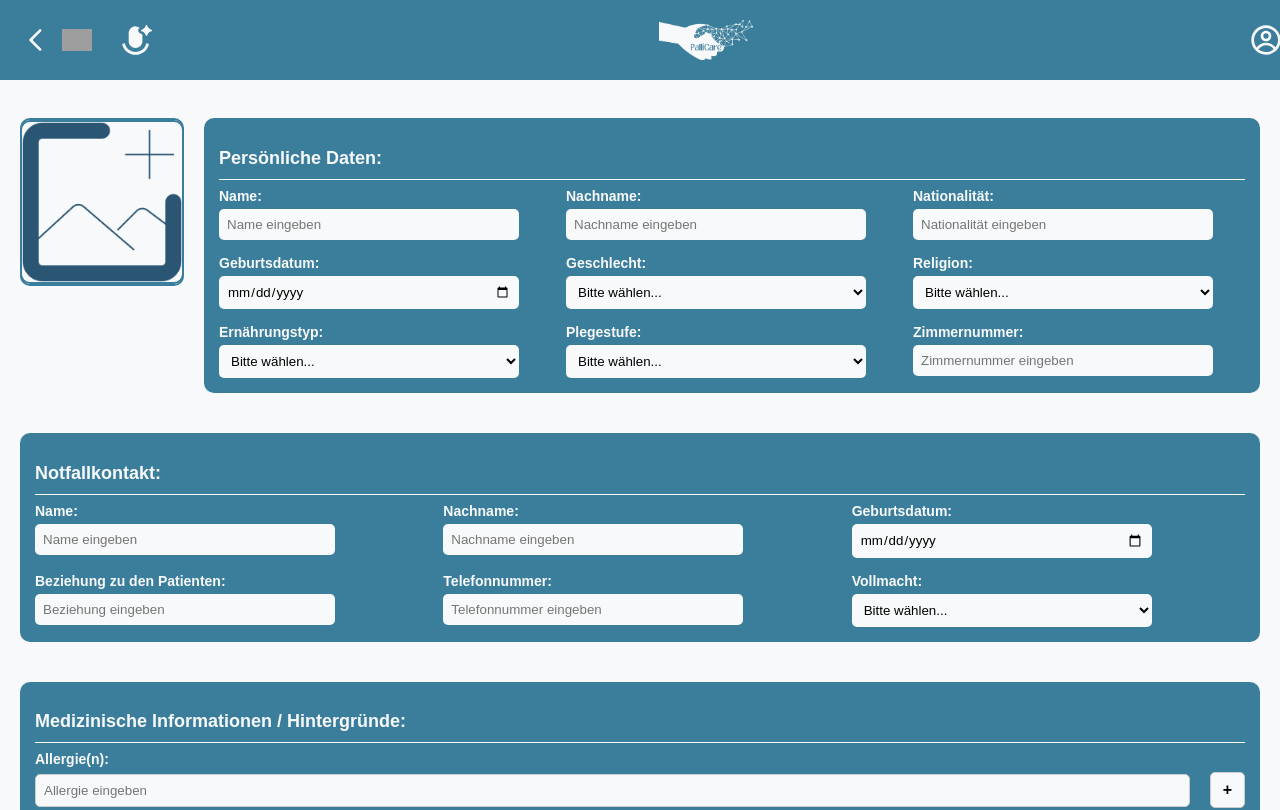
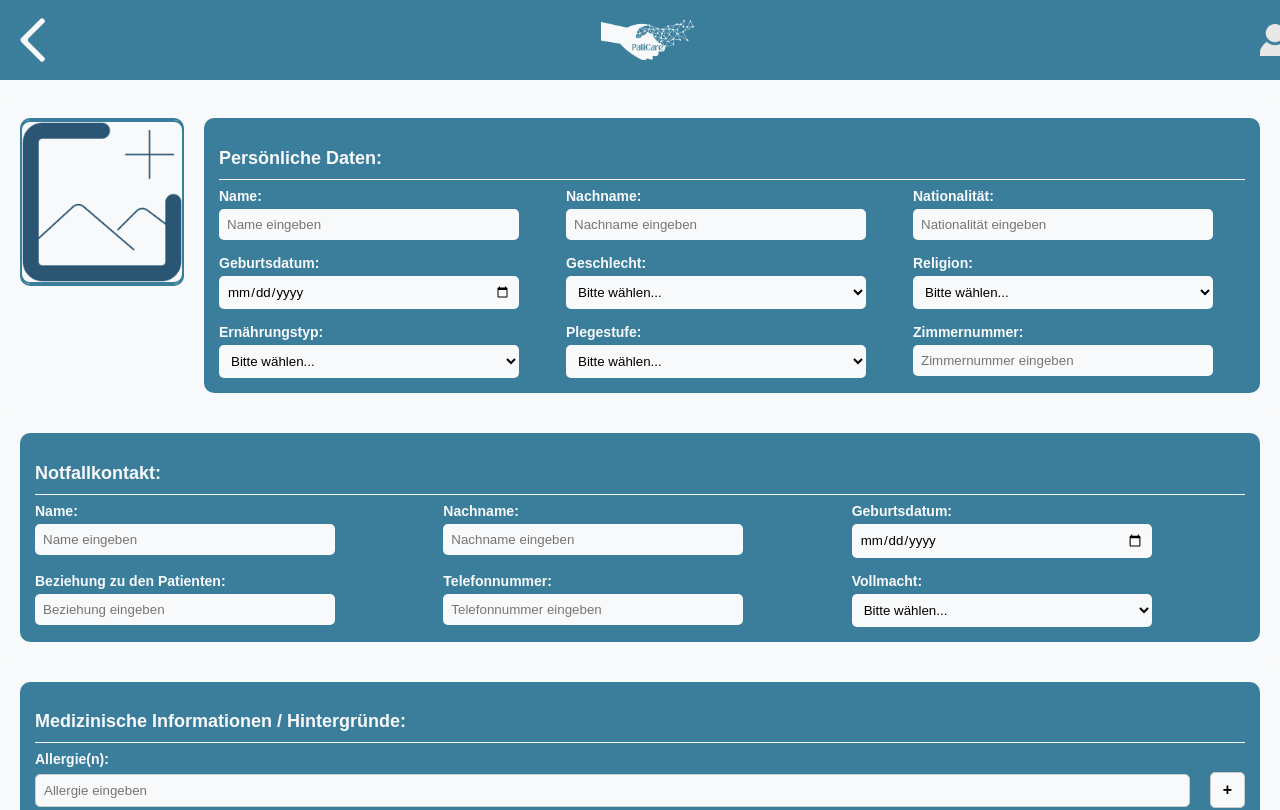
Before and after one commit to Palicare/Frontend, a React (Vite) app: page /adduser in a window 1280 px wide. Shown: the top 810 px of the page. Built offline with nearby package versions, Linux system fonts and the light colour scheme; grey boxes are pictures that could not be loaded.

Commit message:
header änderung

```diff
--- a/src/pages/AddUserPage.jsx
+++ b/src/pages/AddUserPage.jsx
@@ -1,5 +1,5 @@
 import BasicInforForm from "../components/BasicInfoForm.jsx";
-import HeaderAddUser from "../components/HeaderAddUser.jsx";
+import Header from "../components/Header.jsx";
 import NotfallkontaktForm from "../components/NotfallkontaktForm.jsx";
 import PalliativepflegeForm from "../components/PalliativpflegeForm.jsx";
 import MedicalInfoForm from "../components/MedicalInfoForm.jsx";
@@ -35,11 +35,6 @@ const AddUserPage = () => {
     careNeeds: []
   }));
 
-  // 🔹 `misc` 存为字符串
-  // const [sonstigeData, setSonstigeData] = useState(() => {
-  //   const storedData = sessionStorage.getItem("sonstigeData");
-  //   return storedData ? { misc: storedData } : { misc: JSON.stringify({ vorliebe: "", abneigung: "" }) };
-  // });
   const [sonstigeData, setSonstigeData] = useState(() => {
     const storedData = sessionStorage.getItem("sonstigeData");
     return storedData ? JSON.parse(storedData) : { vorliebe: "", abneigung: "" };
@@ -50,11 +45,10 @@ const AddUserPage = () => {
    useEffect(() => sessionStorage.setItem("patientData", JSON.stringify(patientData)), [patientData]);
    useEffect(() => sessionStorage.setItem("medicalData", JSON.stringify(medicalData)), [medicalData]);
    useEffect(() => sessionStorage.setItem("pflegebedarf", JSON.stringify(pflegebedarf)), [pflegebedarf]);
-   // useEffect(() => sessionStorage.setItem("sonstigeData", JSON.stringify(sonstigeData)), [sonstigeData]);useEffect(() => {
    useEffect(() => {sessionStorage.setItem("sonstigeData", JSON.stringify(sonstigeData));}, [sonstigeData]);
 
 
-  // 🔹 **Reset data when the user navigates away (even by manually entering a URL) 在用户离开时重置数据（即使是手动输入 URL） **
+  // 🔹 **Reset data when the user navigates away (even by manually entering a URL) **
   useEffect(() => {
     const allowedPaths = ["/adduser", "/adduser/camera"];
 
@@ -162,7 +156,7 @@ const AddUserPage = () => {
             firstName: "", lastName: "", birthDate: "",
             gender: "", religion: "", diet: "", nationality: "",
             careLevel: "", misc: "", roomNumber: "",
-            profileImage: null,
+            profileImage: "",
             contact: {
                 id: null, firstName: "", lastName: "", birthDate: "",
                 power: "", relation: "", phoneNumber: "",
@@ -182,7 +176,7 @@ const AddUserPage = () => {
 
   return (
     <>
-      <HeaderAddUser/>
+      <Header/>
       <br />
       <BasicInforForm patientData={patientData} setPatientData={setPatientData} />
       <NotfallkontaktForm patientData={patientData || { contact: {} }} setPatientData={setPatientData}/>
```
